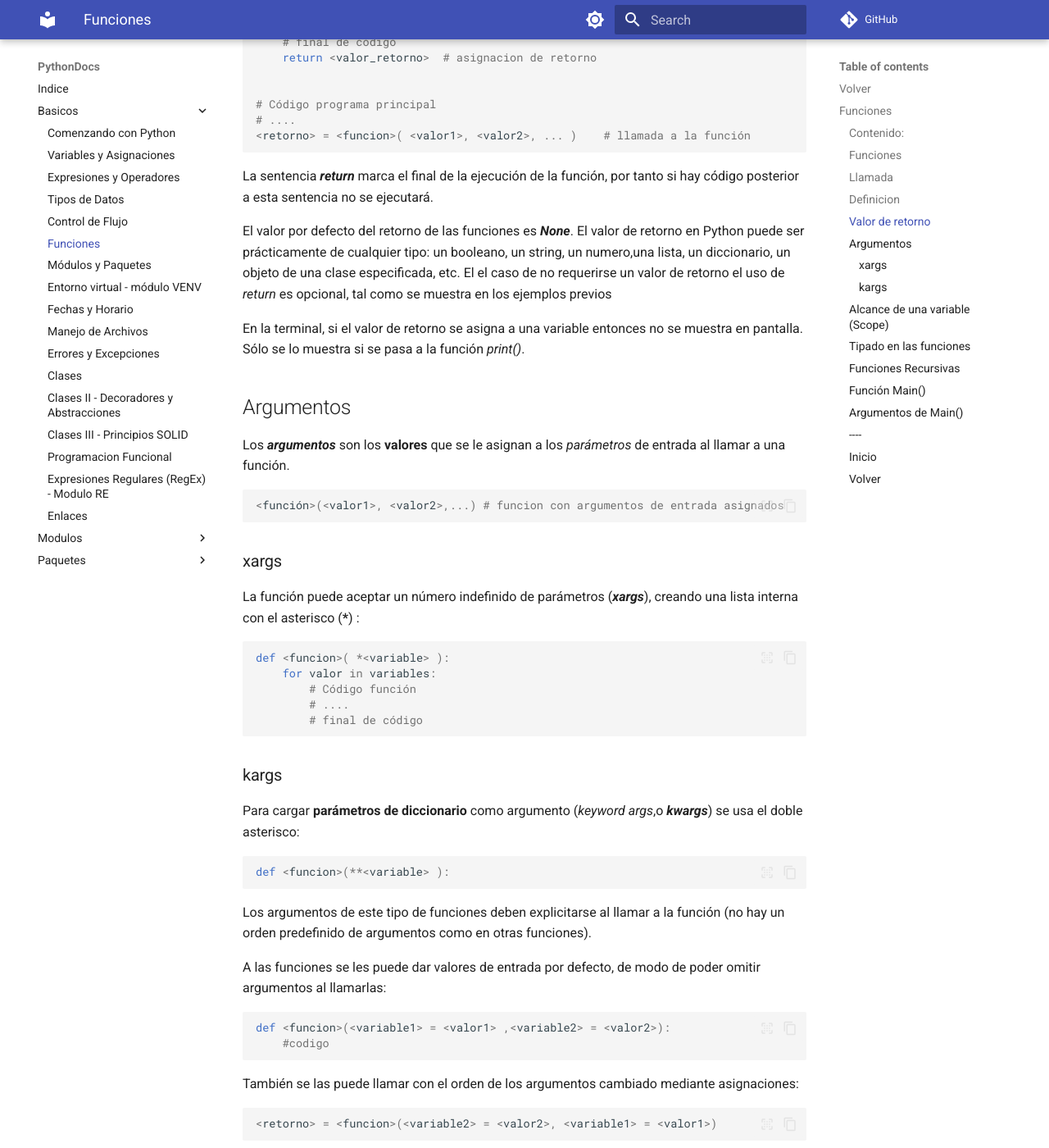
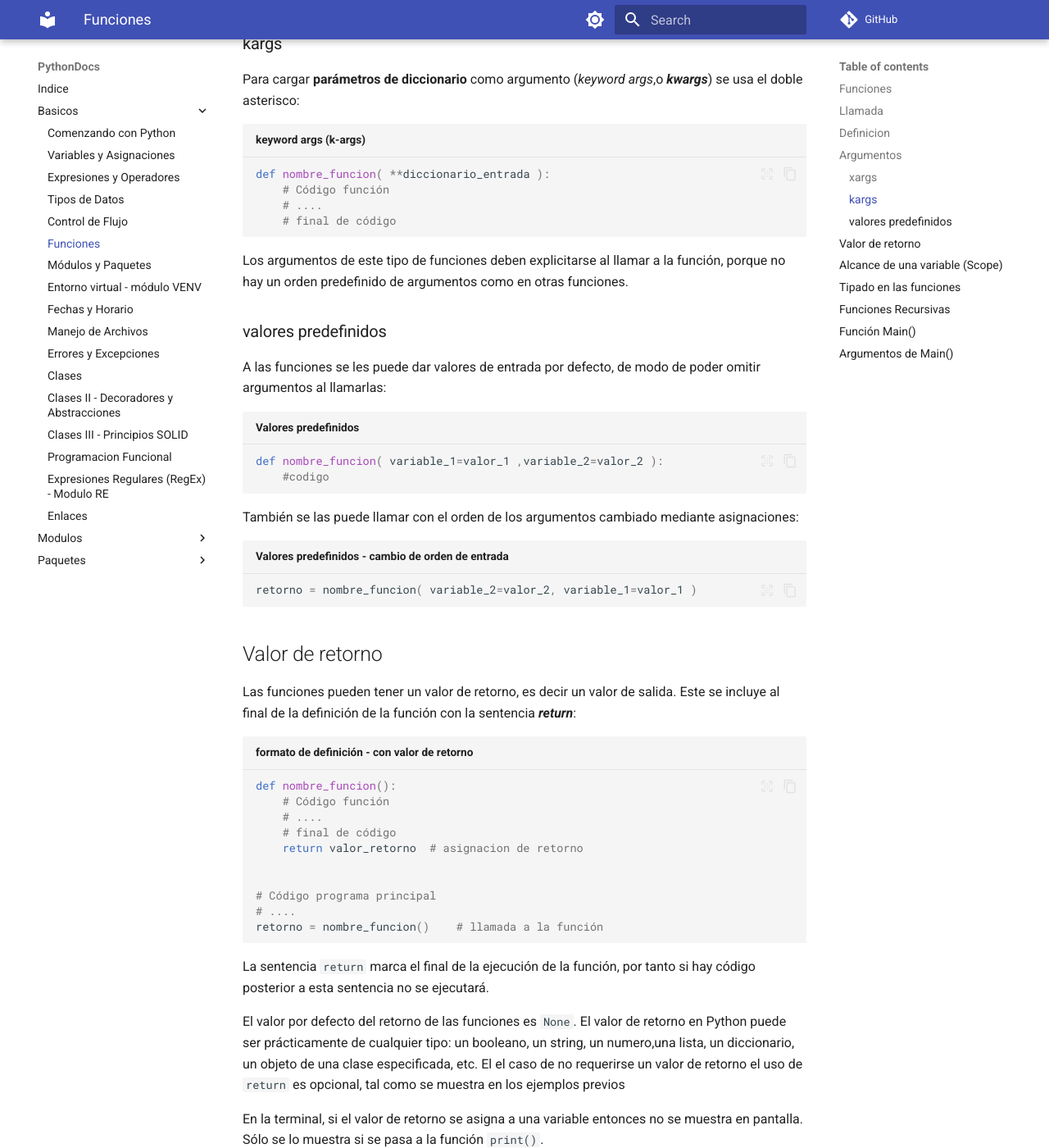
Before and after one commit to alejrot/python-docs, an MkDocs documentation site: the page built from docs/contenido/6-funciones.md, in a window 1280 px wide and 1400 px high, scrolled down 2050 px. Shown: the whole window at 82% size. Built offline with MkDocs 1.6.1 and Material for MkDocs 9.7.7, drawn with Linux system fonts in a browser that asks for light colours; comment, search, counter and statistics services are not loaded; some of the changed text lies outside the part shown.

Commit message:
Actualizando estilos de tutoriales VI: funciones y venv

````diff
--- a/docs/contenido/6-funciones.md
+++ b/docs/contenido/6-funciones.md
@@ -1,21 +1,5 @@
-## [Volver](../README.md#funciones)
 
 # Funciones
-
-### Contenido:
-- [Funciones](#funciones)
-- [Llamada](#llamada)
-- [Definicion](#definicion)
-- [Valor de retorno](#valor-de-retorno)
-- [Argumentos](#argumentos)
-    - [xargs](#xargs)
-    - [kargs](#kargs)
-- [Alcance de una variable (Scope)](#alcance-de-una-variable-scope)
-- [Tipado en las funciones](#tipado-en-las-funciones)
-- [Funciones Recursivas](#funciones-recursivas)
-- [Función Main()](#función-main)
-- [Argumentos de Main()](#argumentos-de-main)
-
 
 ## Funciones
 Una función es un bloque de código reutilizable que ejecuta una sola tarea específica.
@@ -25,8 +9,8 @@
 
 Para *llamar* a una función (es decir, para usarla) se la invoca por su nombre:
 
-```py
-<variable_salida> = <funcion>( <valor_entrada> )
+```py title="Llamada a función"
+variable_salida = funcion( valor_entrada)
 ```
 La función puede disponer o no de un valor de salida , como puede requerir o no valores de entrada. Un ejemplo de función sin valor de retorno es la función *print()* , en tanto que una funcion que a menudo se usa sin argumentos de entradas es *input()*.
 
@@ -37,9 +21,9 @@
 
 Formato de definición en Python:
 
-```python
+```python title="Formato de definición"
 # definicion de funcion, sin valores de entrada
-def <funcion>():
+def nombre_funcion():
 	# Código función
     # ....
     # final de código
@@ -47,14 +31,28 @@
 
 # Código programa principal
 # ....
-<funcion>()	     # llamada a la función
+nombre_funcion()	     # llamada a la función
 ```
 
+En Python las funciones se definen **antes** de su primer llamado.
+
+!!! info "Guía de estilos"
+    Es una buena práctica de estilo dejar **dos renglones vacíos** debajo de cada definición de las funciones. Esto ayuda a interpretar visualmente hasta dónde llega el código de cada función.
+
+
+
+## Argumentos
+
+Los *argumentos* son los **valores** que se le asignan a los *parámetros* de entrada al llamar a una función.
+
+```python title="argumentos de funciones"
+nombre_funcion(valor_1, valor_2, ...) # funcion con argumentos de entrada asignados
+```
 Si la función tiene parámetros de entrada , es decir variables que afectarán al resultado de la función estos se indican entre los paréntesis y separados por comas:
 
-```python
+```python title="formato de definición - con argumentos de entrada"
 # definicion de funcion, con valores de entrada
-def <funcion>(<parámetro1>, <parametro2>,...):
+def nombre_funcion(parametro_1, parametro_2, ...):
 	# Código función
     # ....
     # final de código
@@ -62,48 +60,15 @@
 
 # Código programa principal
 # ....
-<funcion>(<valor1>, <valor1>, ...)      # llamada a la función
-```
-Es una buena práctica de estilo dejar **dos renglones vacíos** debajo de cada definición de las funciones. Esto ayuda a interpretar visualmente hasta dónde llega el código de cada función.
-
-
-## Valor de retorno
-
-Las funciones pueden tener un valor de retorno, es decir un valor de salida. Este se incluye al final de la definición de la función con la sentencia ***return***:
-
-```python
-def <funcion>(<parámetro1>, <parametro2>,...):
-	# Código función
-    # ....
-    # final de código
-	return <valor_retorno>  # asignacion de retorno
-
-
-# Código programa principal
-# ....
-<retorno> = <funcion>( <valor1>, <valor2>, ... )    # llamada a la función
-```
-
-La sentencia ***return*** marca el final de la ejecución de la función, por tanto si hay código posterior a esta sentencia no se ejecutará.
-
-El valor por defecto del retorno de las funciones es ***None***.  El valor de retorno en Python puede ser prácticamente de cualquier tipo: un booleano, un string, un numero,una lista, un diccionario, un objeto de una clase especificada, etc. El el caso de no requerirse un valor de retorno el uso de *return* es opcional, tal como se muestra en los ejemplos previos
-
-En la terminal, si el valor de retorno se asigna a una variable entonces no se muestra en pantalla. Sólo se lo muestra si se pasa a la función *print()*.
-
-
-## Argumentos
-Los ***argumentos*** son los **valores** que se le asignan a los *parámetros* de entrada al llamar a una función.
-
-```python
-<función>(<valor1>, <valor2>,...) # funcion con argumentos de entrada asignados
+nombre_funcion(valor_1, valor_2, ...)      # llamada a la función
 ```
 
 ### xargs
 
-La función puede aceptar un número indefinido de parámetros (***xargs***), creando una lista interna con el asterisco (**\***) :
+La función puede aceptar un número indefinido de parámetros (*x-args*), creando una **lista interna* con el asterisco (`*`) :
 
-```python
-def <funcion>( *<variable> ):
+```python   title="argumentos indefinidos (x-args)"
+def nombre_funcion( *variables ):
 	for valor in variables:
         # Código función
         # ....
@@ -113,36 +78,71 @@
 ### kargs
 Para cargar **parámetros de diccionario** como argumento (*keyword args*,o  ***kwargs***) se usa el doble asterisco:
 
-```python
-def <funcion>(**<variable> ):
+```python title="keyword args (k-args)"
+def nombre_funcion( **diccionario_entrada ):
+    # Código función
+    # ....
+    # final de código
 ```
 
-Los argumentos de este tipo de funciones deben explicitarse al llamar a la función (no hay un orden predefinido de argumentos como en otras funciones).
+Los argumentos de este tipo de funciones deben explicitarse al llamar a la función, porque no hay un orden predefinido de argumentos como en otras funciones.
 
-
+### valores predefinidos
 
 A las funciones se les puede dar valores de entrada por defecto, de modo de poder omitir argumentos al llamarlas:
 
-```python
-def <funcion>(<variable1> = <valor1> ,<variable2> = <valor2>):
+```python title="Valores predefinidos"
+def nombre_funcion( variable_1=valor_1 ,variable_2=valor_2 ):
 	#codigo
 ```
 También se las puede llamar con el orden de los argumentos cambiado mediante asignaciones:
 
-```python
-<retorno> = <funcion>(<variable2> = <valor2>, <variable1> = <valor1>)
+```python title="Valores predefinidos - cambio de orden de entrada"
+retorno = nombre_funcion( variable_2=valor_2, variable_1=valor_1 )
 ```
+
+
+## Valor de retorno
+
+Las funciones pueden tener un valor de retorno, es decir un valor de salida. Este se incluye al final de la definición de la función con la sentencia ***return***:
+
+```python title="formato de definición - con valor de retorno"
+def nombre_funcion():
+	# Código función
+    # ....
+    # final de código
+	return valor_retorno  # asignacion de retorno
+
+
+# Código programa principal
+# ....
+retorno = nombre_funcion()    # llamada a la función
+```
+
+La sentencia `return` marca el final de la ejecución de la función, por tanto si hay código posterior a esta sentencia no se ejecutará.
+
+El valor por defecto del retorno de las funciones es `None`.  El valor de retorno en Python puede ser prácticamente de cualquier tipo: un booleano, un string, un numero,una lista, un diccionario, un objeto de una clase especificada, etc. El el caso de no requerirse un valor de retorno el uso de `return` es opcional, tal como se muestra en los ejemplos previos
+
+En la terminal, si el valor de retorno se asigna a una variable entonces no se muestra en pantalla. Sólo se lo muestra si se pasa a la función `print()`.
+
+
+
 
 ## Alcance de una variable (Scope)
 
 Indica dónde se puede usar una variable. Dos opciones:**local** y **global**.
 
-Las variables globales son definidas en el programa principal y son visibles sólo en el programa principal. Para poder acceder a una variable global desde dentro de una función se usa la palabra clave global :
+Las variables globales son definidas en el programa principal y son visibles sólo en el programa principal. Para poder acceder a una variable global desde dentro de una función se usa la palabra clave `global` :
 
-```python
-global <variable_global>
+```python title="Variables globales" hl_lines="1 5"
+nombre_variable_global = 0      #creacion
+
+def nombre_funcion():
+    # ...
+    global nombre_variable_global       # declaración
+    valor = nombre_variable_global      # lectura
+    nombre_variable_global = 1          # modificación
 ```
-Sin embargo esto se considera una mala práctica y es mejor evitarlo siempre que sea posible.
 
 Las variables locales se definen dentro de las funciones y son de uso exclusivo de la función que las crea.
 
@@ -166,14 +166,19 @@
 print(a)        # ERROR: variable local no visible desde afuera de la funcion
 ```
 
+!!! warning "Uso de variables globales"
+    El uso de variablews globales se considera una **mala práctica** y es mejor evitarlo siempre que sea posible.
+
+
+
 ## Tipado en las funciones
 
 Las funciones de Python admiten tipado de sus argumentos de entrada y del valor de retorno  para detectar inconsistencias y prevenir posibles errores.
 
-La asignacion del tipo de datos de los argumentos se realiza con el operador **dos puntos**, en tanto que la asignación del tipo de salida se realiza con el **operador flecha** (**->**)
+La asignacion del tipo de datos de los argumentos se realiza con el operador *dos puntos* (`:`), en tanto que la asignación del tipo de salida se realiza con el *operador flecha* (`->`)
 
 Ejemplo: calcular potencias enteras de un numero flotante
-```python
+```python title="Tipado de funciones"
 def potencia(a: float, b: int) -> float:    # retorno flotante
     return a**b
 
@@ -187,94 +192,115 @@
 
 La recursión consiste en definir algo en función de si mismo.
 
+Las funciones recursivas son funciones que se llaman a sí mismas un numero limitado de veces (*caso recursivo*), cuidando de incluir las condiciones iniciales que permitan resolver la función y detengan la invocación de sí mismas (*caso base)*.
 
 Ejemplos clásicos de algoritmos recursivos:
 
-- *serie Fibonacci:*
+``` title="Serie de Fibonacci"
+fib(n) = fib(n-1) + fib(n-2) 	caso recursivo
+fib(1)=1 , fib(0)=0		        caso base
+```
 
-    ```
-    fib(n) = fib(n-1) + fib(n-2) 	caso recursivo
-	fib(1)=1 , fib(0)=0		        caso base
-    ```
-- *Factorial:*
-
-    ```
-    n!=n * (n-1)!	caso recursivo
-	1! =0!=1	    caso base
-    ```
-Las funciones recursivas son funciones que se llaman a sí mismas un numero limitado de veces (*caso recursivo*), cuidando de incluir las condiciones iniciales que permitan resolver la función y detengan la invocación de sí mismas (*caso base)*.
-
-Ejemplo aplicado: función en Python para calcular recursivamente un factorial:
-
-```python
-# Funcion recursiva
-def factorial(n):
-    n = int(n)
-    if n > 1:
-        m = n * factorial(n-1)	# caso recursivo
-    else:
-        m = 1       # caso base
-    return m
+``` title="Factorial"
+n!=n * (n-1)!	caso recursivo
+1! =0!=1	    caso base
+```
 
 
-# Ejemplo de uso
-for i in range(5):
-    print("factorial de: ",i, factorial(i))
-```
 Las funciones recursivas sirven como alternativa al uso de bucles y a veces permiten resolver algoritmos de forma más simple; sin embargo suelen ocupar mayor uso de memoria por la necesidad de llamarse a sí misma múltiples veces para resolver el algoritmo.
 
+!!! example "Ejemplo aplicado: factorial"
 
-## Función Main()
+    El factorial se calcula fácilmente con una función recursiva:
+
+    ```python title="Factorial recursivo"
+    # definicion de funcion recursiva
+    def factorial(n):
+        n = int(n)
+        if n > 1:
+            m = n * factorial(n-1)	# caso recursivo
+        else:
+            m = 1       # caso base
+        return m
+
+
+    # Ejemplo de uso
+    for i in range(5):
+        print(f"factorial de {i}: {factorial(i)}")
+    ```
+
+
+## Función `Main()`
 Python no requiere indicar explicitamente una función principal (*main*) sino que presupone que la función principal es la rutina del archivo invocado por el usuario o el sistema operativo. En cambio, las rutinas presentes en otros archivos serán consideradas por el intérprete de Python como funciones ó rutinas secundarias.
 
 Para ejecutar una rutina únicamente en el programa principal
 (es decir, si se invoca directamente al archivo que las contiene ) se puede englobar la rutina con el siguiente condicional:
 
-```python
+```python title="Rutina exclusiva de main()"
 if __name__ == "__main__" :
     #rutina de la funcion main
 ```
 Esta forma es útil para crear demos y tests dentro de los archivos donde se crean funcionalidades, clases, etc. de modo que sólo se ejecuten los demos cuando se los llama directamente.
 
-## Argumentos de Main()
-Para leer los *argumentos* (valores) que se pasan al invocar el programa desde la terminal se puede usar el módulo *sys* y leer la variable *argv*, la cual es una lista con todos los argumentos en formato texto
+## Argumentos de `Main()`
+Para leer los *argumentos* (valores) que se pasan al invocar el programa desde la terminal se puede usar el módulo `sys` y leer la variable `argv`, la cual es una lista con todos los argumentos en formato texto
 
-```python
-import sys      #importacion del módulo del sistema
-sys.argv        # lista de argumentos
+```python title="argument values (argv)"
+from sys import argv      #importacion del módulo del sistema
+
+lista_valores = argv        # lista de argumentos
+
+argumento_0 = argv[0]   # ruta del programa
+argumento_1 = argv[1]   # 1º argumento de entrada
+argumento_2 = argv[2]   # 2º argumento de entrada
+# ....
 ```
 
-Tener en cuenta que el primer valor de todos es al ruta del archivo del programa.
+!!! info "argv[0]"
+    Tener en cuenta que el primer valor de todos (`argv[0]`) es la ruta relativa del archivo del programa.
 
-Ejemplo de uso: si el archivo 'ensayo.py' contenido en la carpeta 'pruebas' tiene el código:
+!!! example "Ejemplo 1: nombre y argumentos"
+    Un archivo 'entrada.py' con el código:
 
-```python
-import sys
+    ```python
+    import sys
 
-numero_argumentos = len(sys.argv)
+    numero_argumentos = len(sys.argv)
 
-for i in range(numero_argumentos):
-    print(i , sys.argv[i])
-```
-y al llamarlo con la terminal (ej: Bash)  así:
+    for i in range(numero_argumentos):
+        print(i , sys.argv[i])
+    ```
+    y al llamarlo con la terminal (ej: Bash)  así:
 
-```bash
-py .\pruebas\ensayo.py hola 25 'hasta luego'
-```
-dará como resultado la siguiente lista de argumentos numerados:
+    ```bash
+    py entrada.py hola 25 'hasta luego'
+    ```
+    dará como resultado la siguiente lista de argumentos numerados:
 
-```bash
-0 .\pruebas\ensayo.py
-1 hola
-2 25
-3 hasta luego
-```
-Se verifica que el primer argumento es la ruta relativa de archivo.
+    ```bash title="Texto de salida"
+    0 entrada.py
+    1 hola
+    2 25
+    3 hasta luego
+    ```
+    Se observa que el primer argumento coincide con el **nombre** del archivo de programa.
 
-----
-----
-----
+!!! example "Ejemplo 2: ruta y argumentos"
+    Si la rutina previa está alojada en un subdirectorio llamado 'carpeta':
 
-## [Inicio](#funciones)
+    ```bash title="Texto de salida"
+    py carpeta/entrada.py hola 30 'hasta luego'
+    ```
 
-## [Volver](../README.md#funciones)
+    dará como resultado esta vez:
+
+    ```bash title="Texto de salida"
+    0 carpeta/entrada.py
+    1 hola
+    2 30
+    3 hasta luego
+    ```
+    Se verifica entonces que el primer argumento es la **ruta relativa** del archivo de programa.
+
+
+[Más información sobre los argumentos de entrada](../modulos/sys.md#argumentos-de-entrada)
````
Also changed, not shown: docs/contenido/8-entorno_virtual.md (+4 -4 lines).
